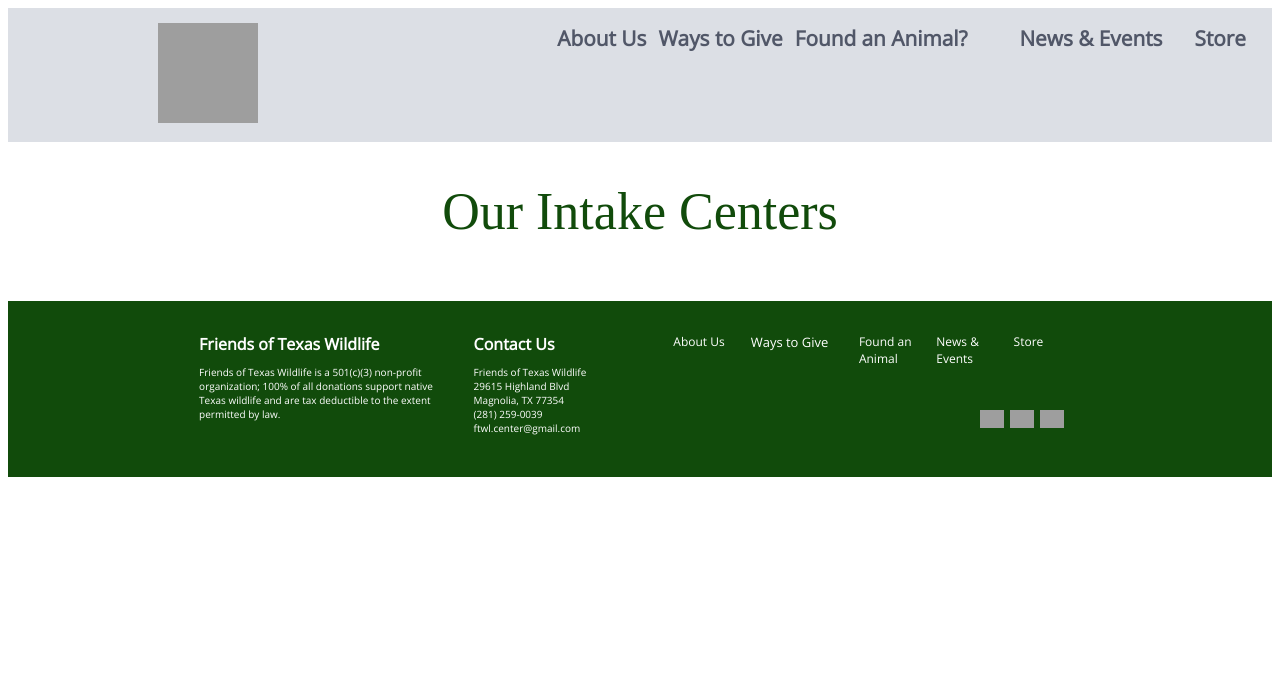
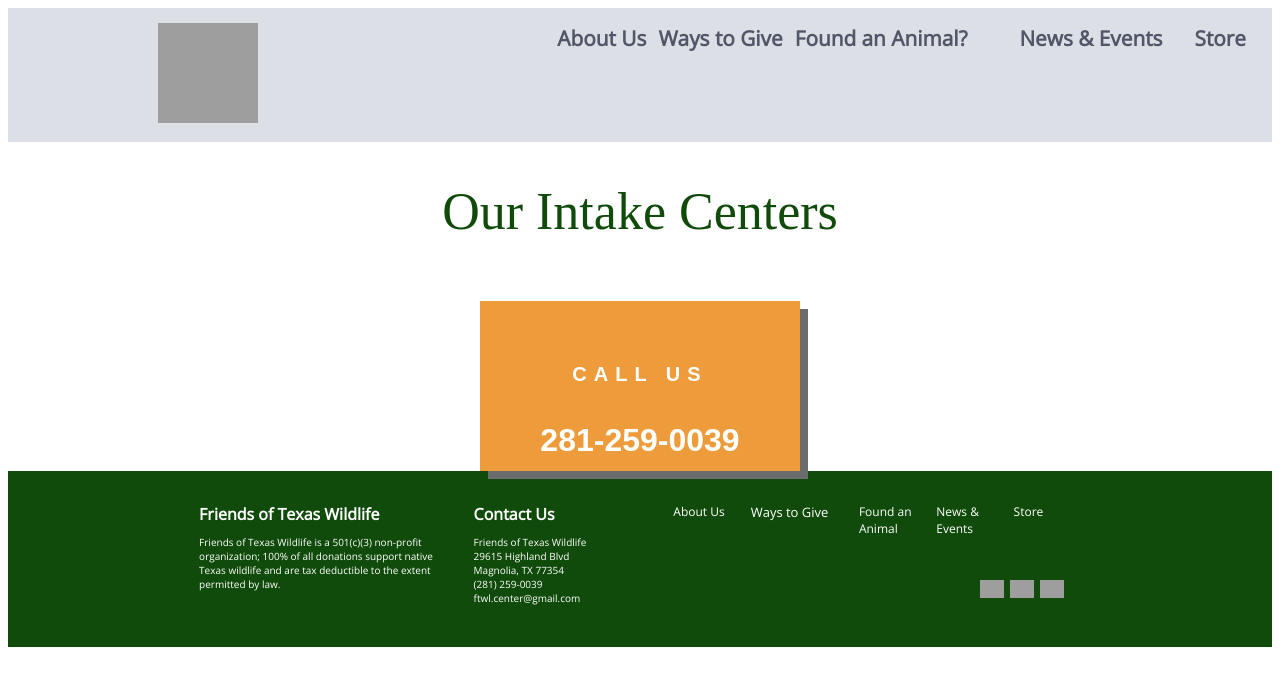
Before and after one commit to rice-apps/ftwl2019, a Next.js app: page /our-intake-centers in a window 1280 px wide. Shown: the top 686 px of the page. Built offline with nearby package versions, Linux system fonts and the light colour scheme; grey boxes are pictures that could not be loaded; a web font is replaced by a local one.

Commit message:
Built a Call Us Box component and added font size prop to Colored Card component

```diff
--- /dev/null
+++ b/components/util/CallUsBox.js
@@ -0,0 +1,27 @@
+import React from 'react';
+import { Box, Flex} from 'rebass';
+import ColoredCard from './ColoredCard.js'
+
+function CallUsBox() {
+    return (
+        <div>
+            <Flex justifyContent="center">
+                <Box>
+                    <ColoredCard
+
+                    cardwidth="320px"
+                    cardheight="170px"
+                    line1text="CALL US"
+                    line2text="281-259-0039"
+                    cardcolor="#EE9C3B"
+                    letterspacing="7px"
+                    lettersize="20px">
+
+                    </ColoredCard>
+                </Box>
+            </Flex>
+        </div>
+    )
+}
+
+export default CallUsBox;
--- a/components/util/ColoredCard.js
+++ b/components/util/ColoredCard.js
@@ -11,7 +11,7 @@ function ColoredCard(props) {
         height={props.cardheight == '' ? 'auto' : props.cardheight}
         width={props.cardwidth == '' ? 'auto' : props.cardwidth}
         bg={props.cardcolor}>
-        <h1 style={{ letterSpacing: props.letterspacing }}>{props.line1text}</h1>
+        <h1 style={{ letterSpacing: props.letterspacing, fontSize: props.lettersize}}>{props.line1text}</h1>
         <h1 className="line2">{props.line2text}</h1>
       </Box>
     </div>
--- a/pages/our-intake-centers.js
+++ b/pages/our-intake-centers.js
@@ -1,12 +1,14 @@
 import Navbar from '../components/navbar/Navbar.js'
 import Footer from '../components/footer/Footer.js'
 import Title from '../components/util/Title.js'
+import CallUsBox from '../components/util/CallUsBox.js'
 
 function OurIntakeCenters() {
     return (
         <div>
             <Navbar></Navbar>
             <Title title="Our Intake Centers"></Title>
+            <CallUsBox></CallUsBox>
             <Footer></Footer>
         </div>
     );
```
